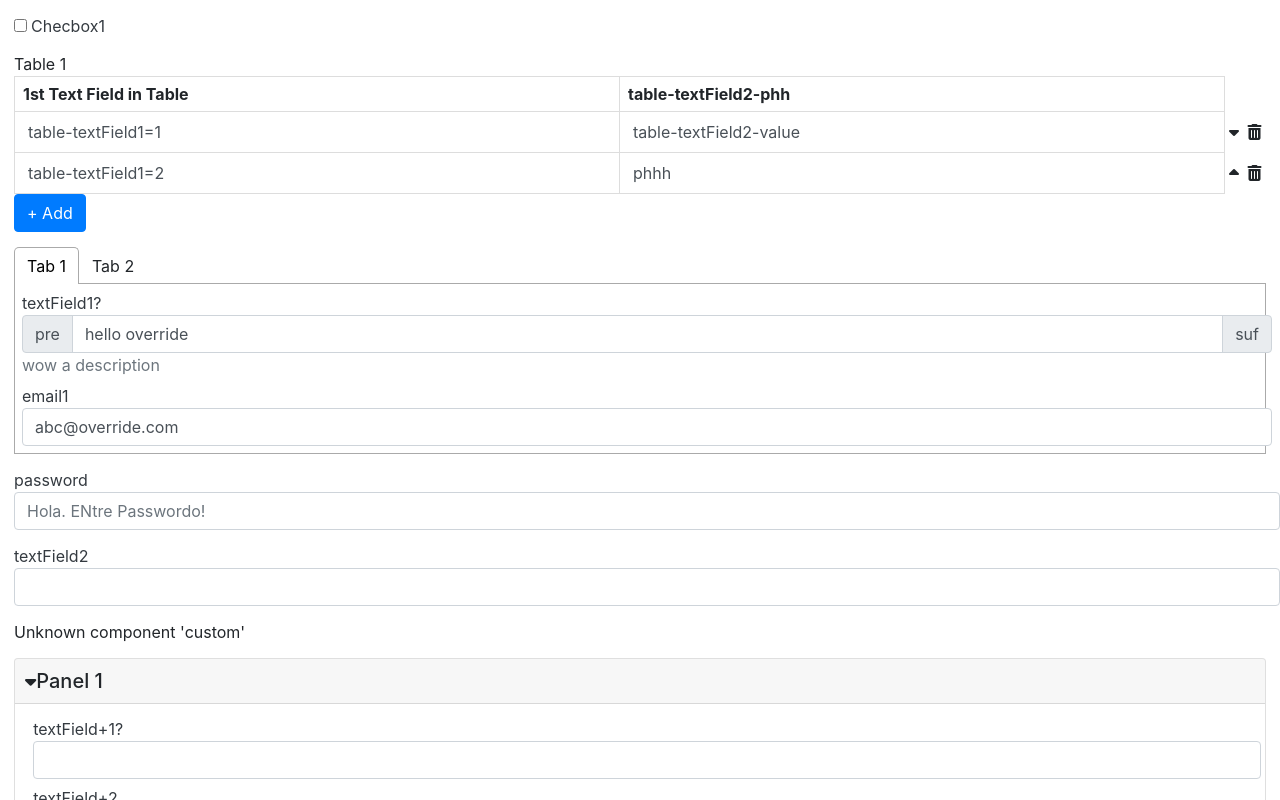
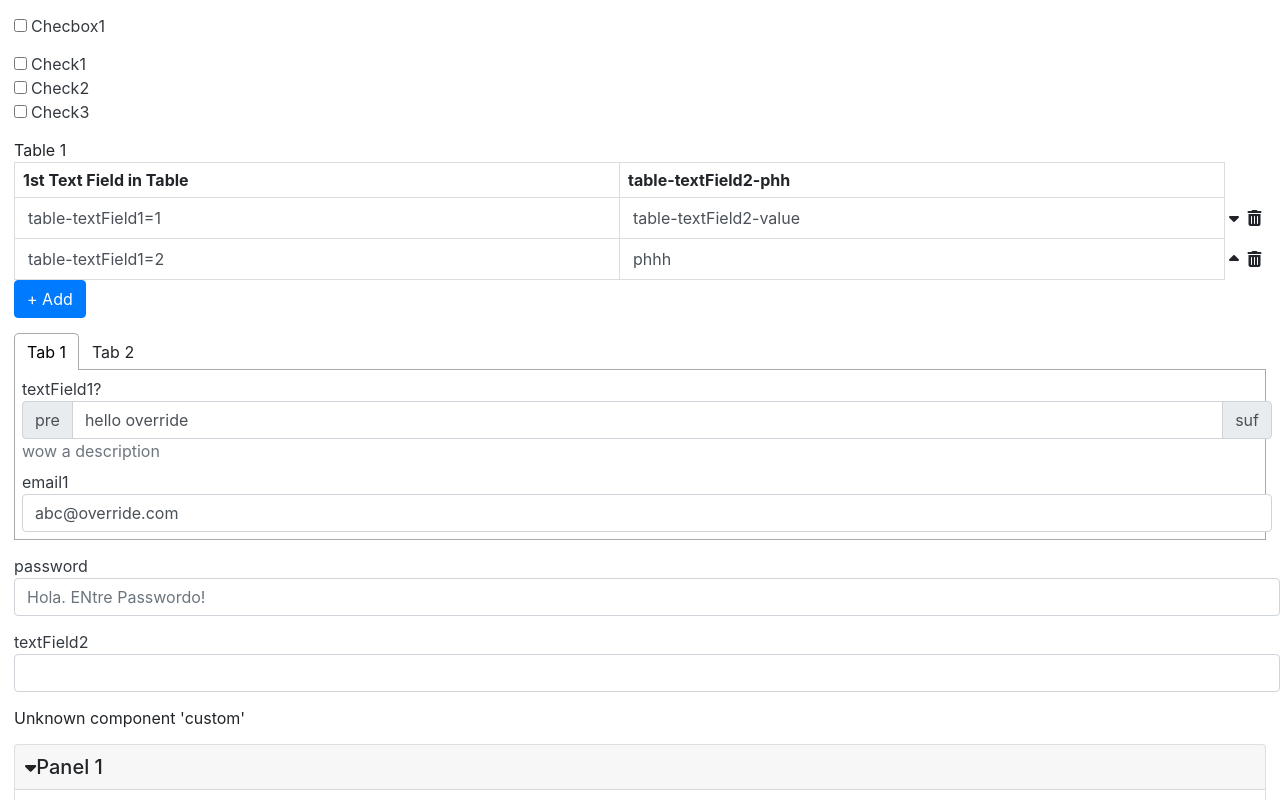
Before and after one commit to appitsy/appitsy, a React (Create React App) app in the folder example/: page / in a window 1280 px wide. Shown: the top 800 px of the page. Built offline with nearby package versions, Linux system fonts and the light colour scheme.

Commit message:
Introduced multi-checkbox

```diff
--- a/example/src/App.tsx
+++ b/example/src/App.tsx
@@ -12,6 +12,29 @@ const schema: ComponentSchema[] = [
     display: {
       label: 'My Checkbox',
     },
+  },
+  {
+    type: 'multi-checkbox',
+    name: 'multi-Checbox1',
+    display: {
+      label: 'My Checkbox',
+    },
+    data: {
+      checkboxes: [
+        {
+          name: 'ch1',
+          label: 'Check1'
+        },
+        {
+          name: 'ch2',
+          label: 'Check2'
+        },
+        {
+          name: 'ch3',
+          label: 'Check3'
+        }
+      ]
+    }
   },
   {
     name: 'table 1',
@@ -224,9 +247,9 @@ const App = () => {
   const [schemaState, ] = useState(schema);
   const submit = (_data: any) => {
     alert(JSON.stringify(_data));
-    setData({...data, ...{
-      'table 1': [],
-    }})
+    // setData({...data, ...{
+    //   'table 1': [],
+    // }})
   }
 
   const changeData = (data: any) => {
--- a/src/components/BaseInputComponent.tsx
+++ b/src/components/BaseInputComponent.tsx
@@ -6,7 +6,7 @@ import { Flex } from './Layout/Flex';
 import { labelPositionToFlexDirection } from '../utilities/FlexPositions';
 import Description from './Basic/Description';
 import {
-  BaseInputComponentProps, CheckboxType, CheckboxTypeName, MultiCheckboxType, MultiCheckboxTypeName,
+  BaseInputComponentProps, CheckboxType, CheckboxTypeName, MultiCheckboxProps, MultiCheckboxType, MultiCheckboxTypeName,
 } from '../types/InputComponentSchema';
 import Label from './Basic/Label';
 import Styled from '../Styled';
@@ -68,6 +68,32 @@ const BaseInputComponent = <T extends any>(props: BaseInputProps<T>): JSX.Elemen
       );
       break;
     case MultiCheckboxTypeName:
+      {
+        const value = props.value || props.data?.defaultValue || props.defaultValue || {};
+        const checkboxes = (props as MultiCheckboxProps).data?.checkboxes;
+        const checkboxesEl = checkboxes?.map((c, idx) => {
+          const onMultiCheckboxChange = (val: boolean) => onChange({
+            ...(props.value as any),
+            [c.name]: val,
+          });
+
+          return (
+            <div>
+              <CheckboxInput
+                type='checkbox'
+                id={`${props.name}-${idx}`}
+                name={props.name}
+                checked={(value[c.name] || false)}
+                onChange={(evt) => onMultiCheckboxChange(evt.target.checked)}
+              />
+              <Label for={`${props.name}-${idx}`} text={c.label} />
+            </div>
+          );
+        });
+
+        const errorLabel = <ErrorLabel error={validationError} />;
+        childEl = [...(checkboxesEl || []), errorLabel];
+      }
       break;
     default:
       childEl = <span>Unknown Input Component</span>;
--- /dev/null
+++ b/src/components/Basic/MultiCheckbox.tsx
@@ -0,0 +1,42 @@
+import React from 'react';
+import classNames from 'classnames';
+
+import { ValidateRequired } from '../../utilities/Validations';
+import { AppComponent } from '../../types/AppComponent';
+import { MultiCheckboxProps, MultiCheckboxTypeName } from '../../types/InputComponentSchema';
+import BaseInputComponent from '../BaseInputComponent';
+
+interface MultiCheckboxComponentProps extends MultiCheckboxProps {
+  className: string;
+  value: boolean;
+  path?: string;
+  onValueChange(value: boolean): void;
+}
+
+const MultiCheckbox: AppComponent<MultiCheckboxComponentProps> = (props) => {
+  const MultiCheckboxValidate = (value: boolean): string | null => {
+    if (props.validations === undefined) {
+      return null;
+    }
+    return ValidateRequired(props.validations, value.toString());
+  };
+
+  return (
+    <BaseInputComponent
+      {...props}
+      name={props.name}
+      value={props.value}
+      onValueChange={props.onValueChange}
+      defaultValue={false}
+      validate={MultiCheckboxValidate}
+      inputType={MultiCheckboxTypeName}
+      className={classNames(props.className, `appitsy-${MultiCheckboxTypeName}`)}
+    />
+  );
+};
+
+MultiCheckbox.validateSchema = (_component: any) => true;
+
+MultiCheckbox.checkRerender = (prevProps, nextProps) => prevProps.value === nextProps.value && prevProps.display === nextProps.display;
+
+export default React.memo<MultiCheckboxComponentProps>(props => <MultiCheckbox {...props} />, MultiCheckbox.checkRerender);
--- a/src/components/Renderer/Renderer.tsx
+++ b/src/components/Renderer/Renderer.tsx
@@ -1,6 +1,7 @@
 /* eslint-disable no-unused-vars */
 import React, { Fragment } from 'react';
 import _ from 'lodash';
+import ReactTooltip from 'react-tooltip';
 import Styled from '../../Styled';
 
 import {
@@ -34,7 +35,7 @@ import { ObjectComponent, Table } from '../Data';
 import { ObjectComponentProps, TableProps } from '../../types/DataComponentSchema';
 import { appendComponentPath } from '../../utilities/ComponentPath';
 import { Condition } from '../../types/BaseComponentSchema';
-import ReactTooltip from 'react-tooltip';
+import MultiCheckbox from '../Basic/MultiCheckbox';
 
 const StyledPage = Styled.div`
   display: flex;
@@ -121,7 +122,7 @@ export class Renderer<T extends RendererProps = RendererProps> extends React.Com
     }
 
     if (condition.dependency) {
-      var show = false;
+      let show = false;
       switch (condition.dependency.op) {
         // could be comparing a string to a number too, which is ok
         // eslint-disable-next-line eqeqeq
@@ -221,7 +222,8 @@ export class Renderer<T extends RendererProps = RendererProps> extends React.Com
             className='appitsy-component'
             key={componentPath}
             path={componentPath}
-            {...(componentSchema as any as ButtonProps)} />
+            {...(componentSchema as ButtonProps)}
+          />
         );
       case Types.Password:
         return (
@@ -238,6 +240,18 @@ export class Renderer<T extends RendererProps = RendererProps> extends React.Com
       case Types.Checkbox:
         return (
           <Checkbox
+            value={value}
+            onValueChange={onValueChange}
+            className='appitsy-component'
+            key={componentPath}
+            path={componentPath}
+            {...(componentSchema as CheckboxProps)}
+          />
+        );
+
+      case Types.MultiCheckbox:
+        return (
+          <MultiCheckbox
             value={value}
             onValueChange={onValueChange}
             className='appitsy-component'
--- a/src/types/Types.ts
+++ b/src/types/Types.ts
@@ -4,6 +4,7 @@ import {
   CheckboxTypeName,
   EmailTypeName,
   InputComponentType,
+  MultiCheckboxTypeName,
   NumberTypeName,
   PasswordTypeName,
   TextAreaTypeName,
@@ -18,6 +19,7 @@ export const Types = {
   Number: NumberTypeName,
   Password: PasswordTypeName,
   Checkbox: CheckboxTypeName,
+  MultiCheckbox: MultiCheckboxTypeName,
   Button: ButtonTypeName,
 
   Panel: PanelTypeName,
```
Also changed, not shown: src/types/InputComponentSchema.ts (+12 -1 lines).
